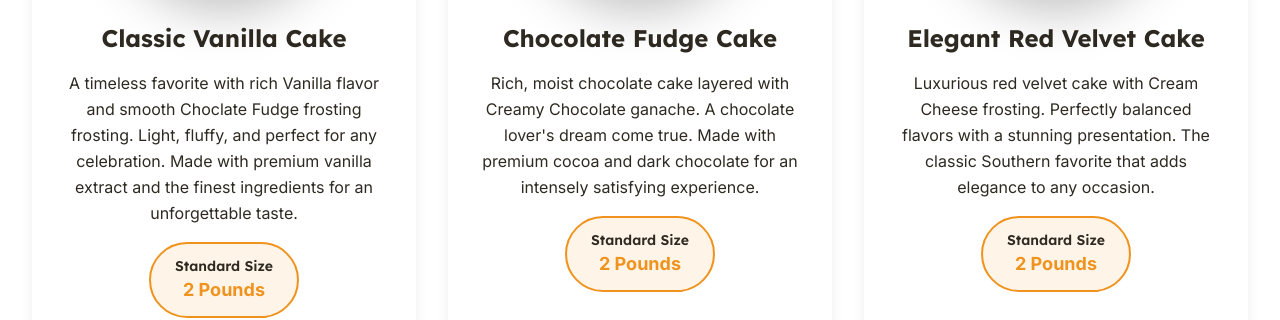
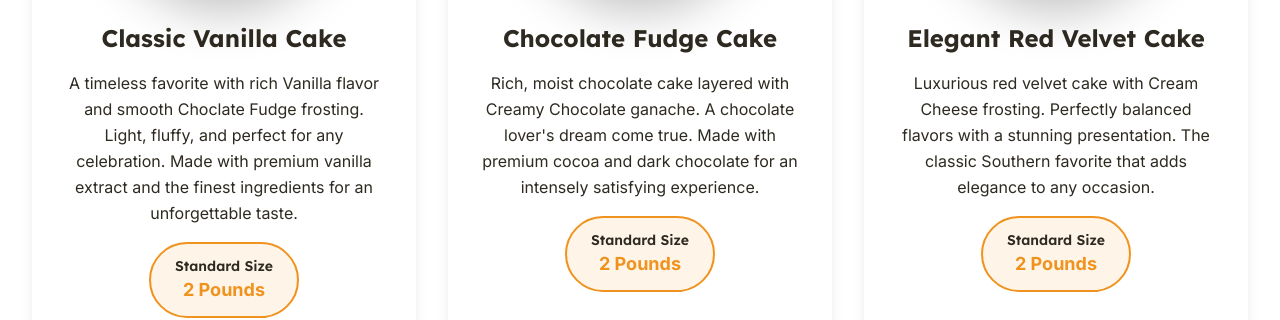
Before and after one commit to yahyabhatti10/platter-shlatter, a Next.js app: page /cakes in a window 1280 px wide. Shown: the part 766-1086 px from the top of the page. Built offline with nearby package versions, Linux system fonts and the light colour scheme; a web font is replaced by a local one.

Commit message:
minor fix

```diff
--- a/app/cakes/page.tsx
+++ b/app/cakes/page.tsx
@@ -128,7 +128,7 @@ export default function Cakes() {
     {
       name: "Classic Vanilla Cake",
       description:
-        "A timeless favorite with rich Vanilla flavor and smooth Choclate Fudge frosting frosting. Light, fluffy, and perfect for any celebration. Made with premium vanilla extract and the finest ingredients for an unforgettable taste.",
+        "A timeless favorite with rich Vanilla flavor and smooth Choclate Fudge frosting. Light, fluffy, and perfect for any celebration. Made with premium vanilla extract and the finest ingredients for an unforgettable taste.",
       images: [
         "/images/cakes/vanilla-1.png",
         "/images/cakes/vanilla-2.png",
```
